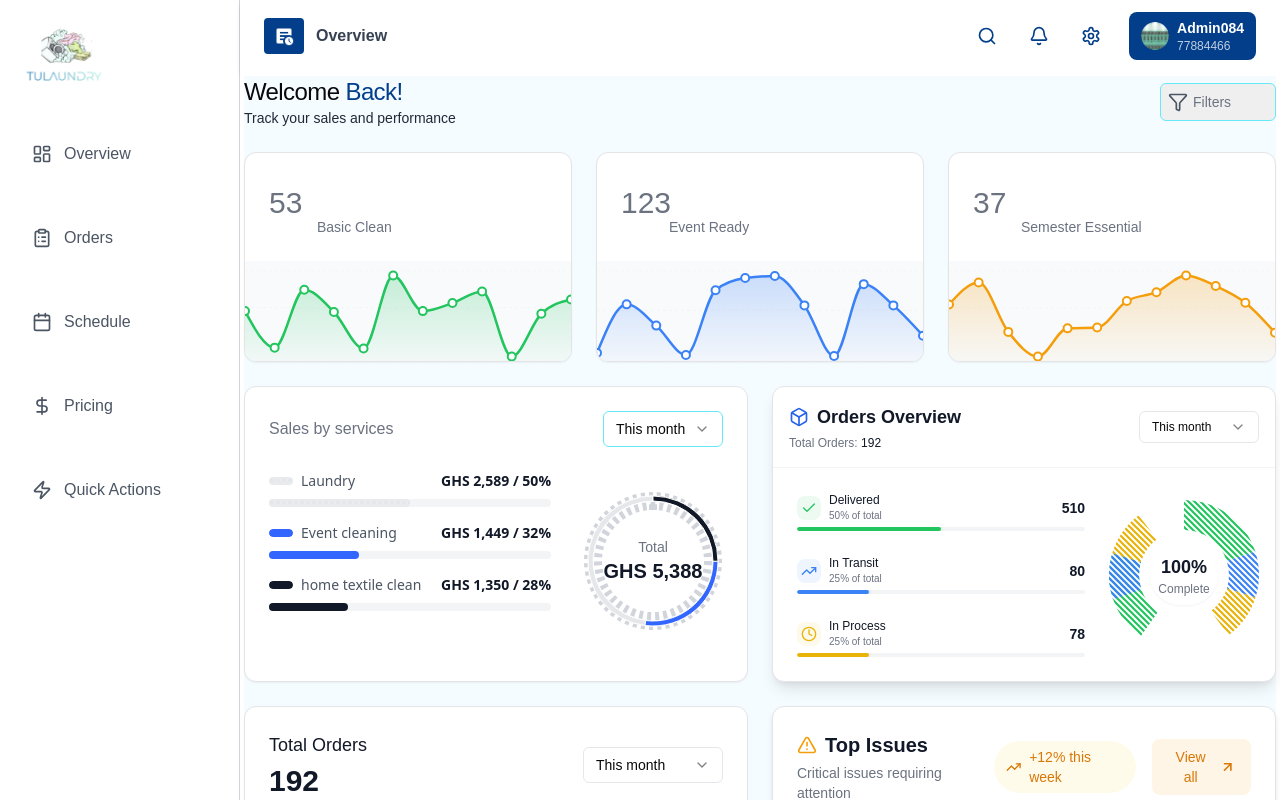
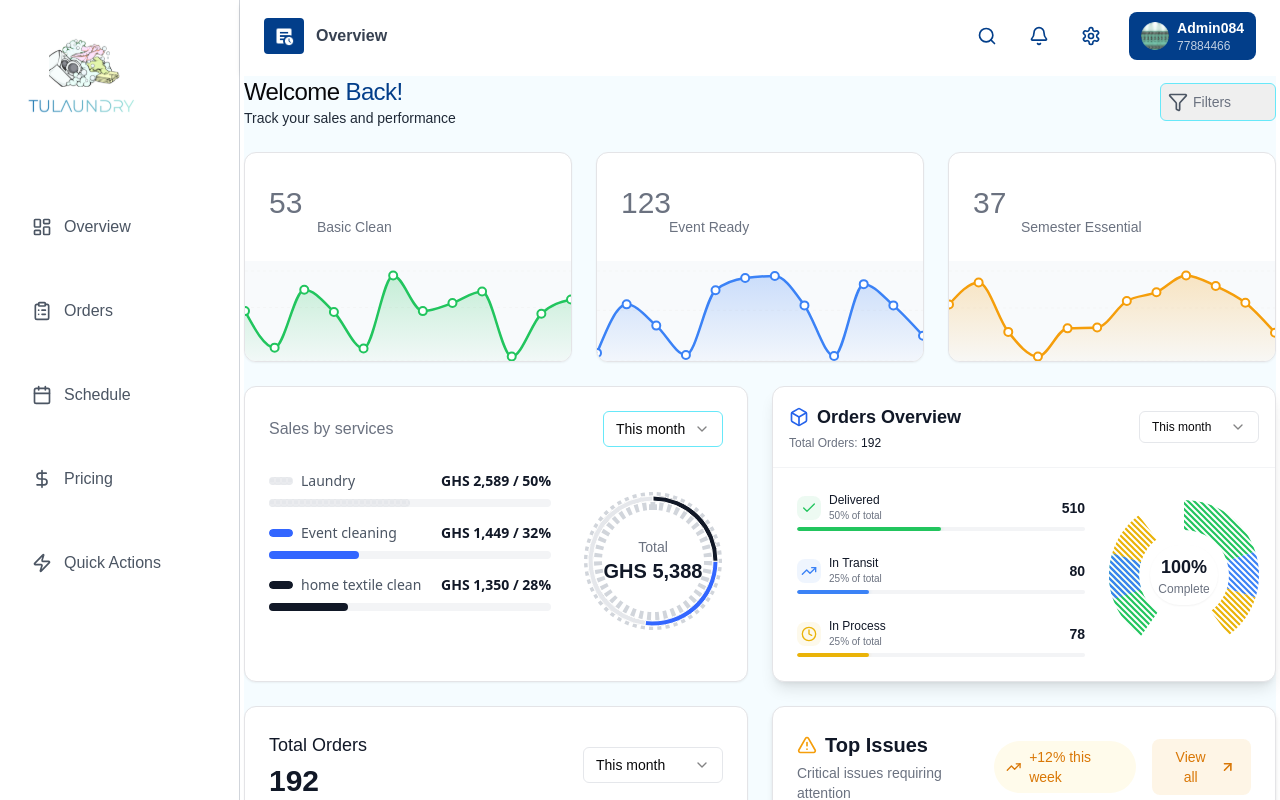
Before and after one commit to Aristocratjnr/service-provider-dashboard, a Next.js app: page / in a window 1280 px wide. Shown: the top 800 px of the page. Built offline with nearby package versions, Linux system fonts and the light colour scheme.

Commit message:
feat: update DashboardSidebar logo link styling for improved alignment and size

```diff
--- a/components/DashboardSidebar.tsx
+++ b/components/DashboardSidebar.tsx
@@ -28,8 +28,8 @@ export default function DashboardSidebar({ children }: LayoutProps) {
       <div className="w-64 border-r border-gray-300 px-4 py-6 dark:bg-gray-800 dark:border-gray-700 flex flex-col">
         {/* Logo */}
       <div>
-        <Link href="/" className="flex items-center space-x-4">
-          <Image src="/images/logo.svg" alt="Logo" width={100} height={60} />
+        <Link href="/" className="mx-auto mb-8 flex p-2 text-lg font-bold">
+          <Image src="/images/logo.svg" alt="Logo" width={120} height={85} />
         </Link>
       </div><br/><br/>
 
```
